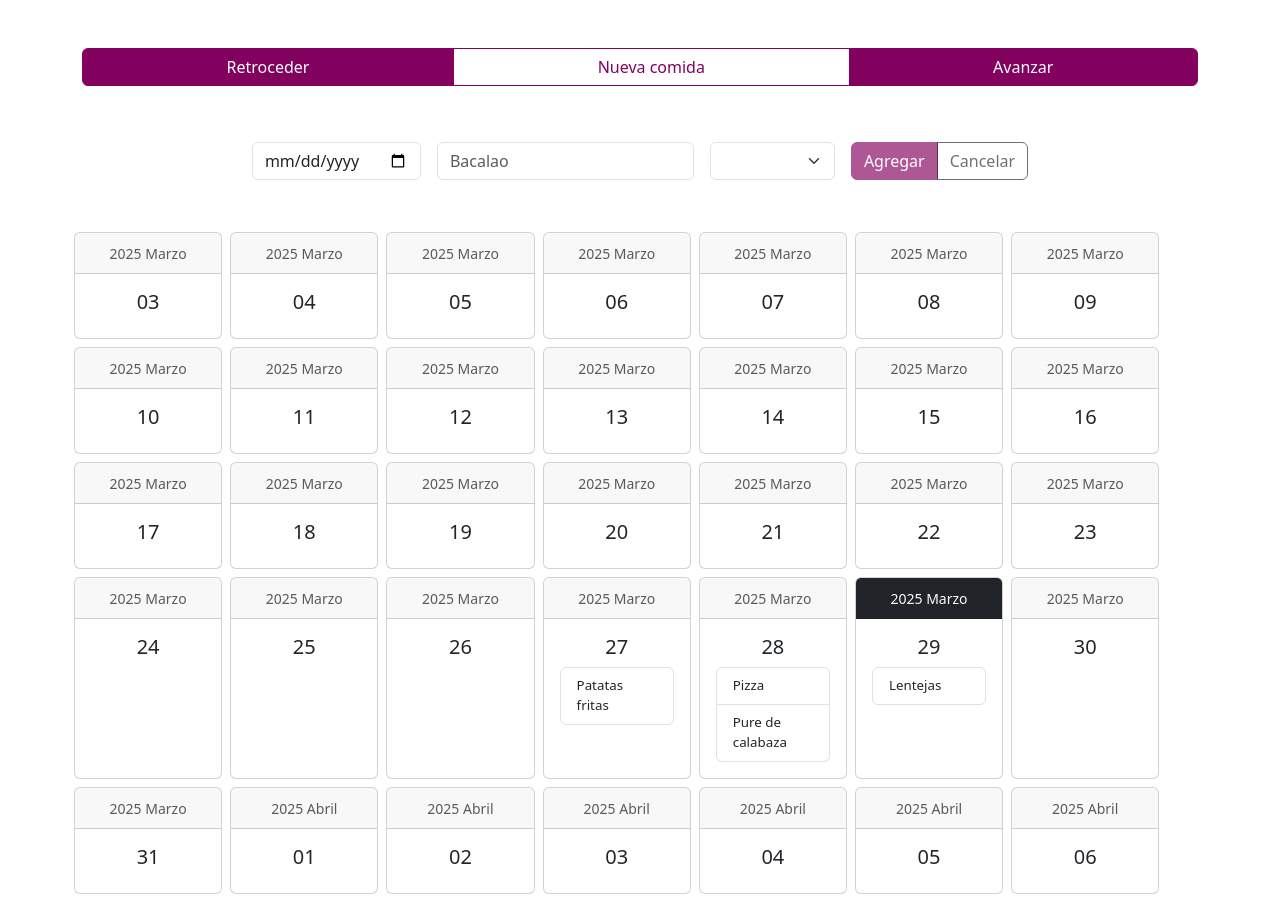
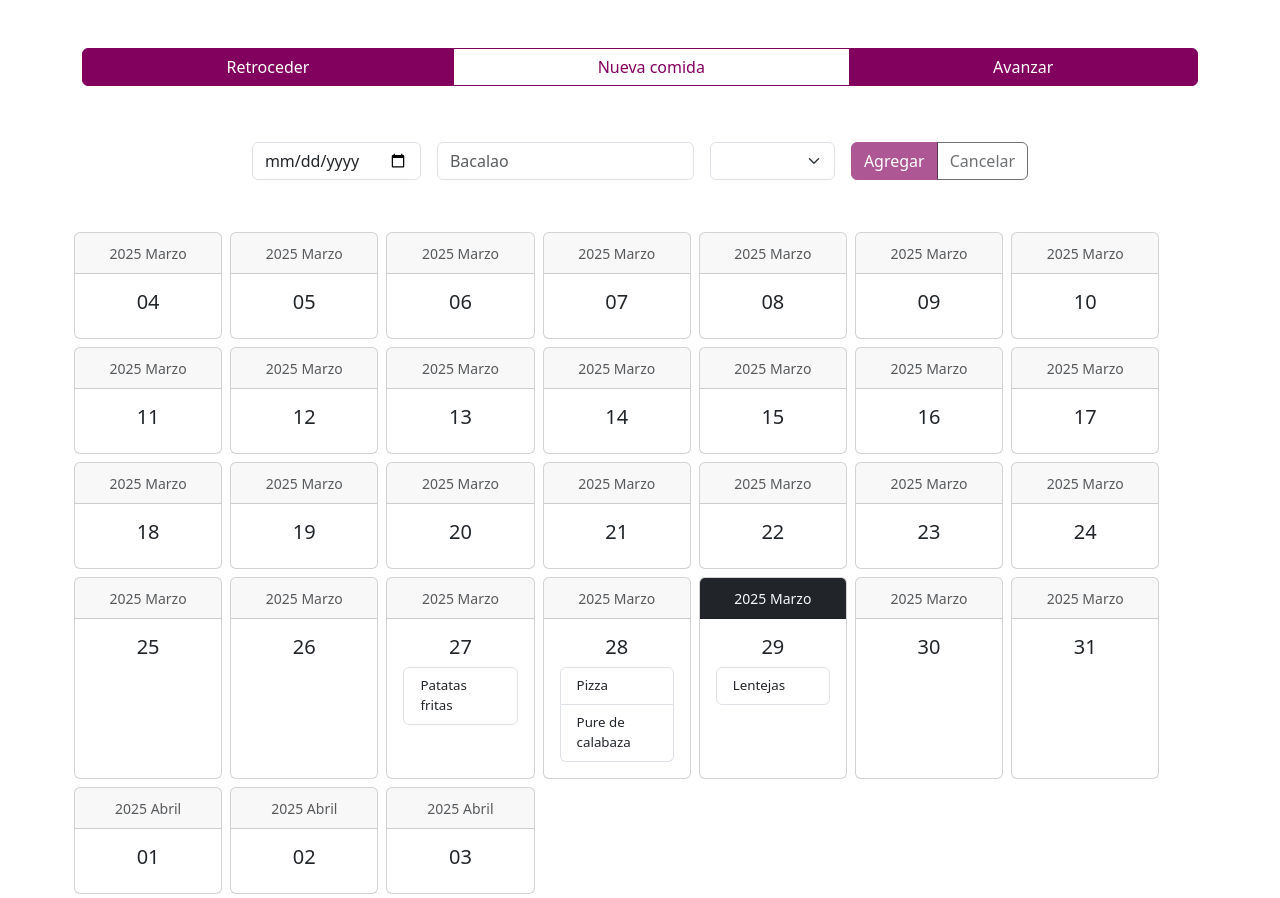
Before and after one commit to JokinU-96/lm-vuejs-menu-mensual-GitHub, a Vue app in the folder Dieta/: page / in a window 1280 px wide. Built offline with nearby package versions, Linux system fonts and the light colour scheme.

Commit message:
Optimizando código

```diff
--- a/Dieta/src/components/Dia.vue
+++ b/Dieta/src/components/Dia.vue
@@ -10,8 +10,8 @@ defineProps({
 })
 
 const hoy = store.formatearFecha(new Date()).toString().replaceAll("-", "");
-console.log('Esta es la fecha de inicio para las card: ' + store.formatearFecha(store.calcularFechaIni(store.fechaPivote)))
-console.log('Esta es la fecha de final para las card: ' + store.formatearFecha(store.calcularFechaFin(store.fechaPivote)))
+//console.log('Esta es la fecha de inicio para las card: ' + store.formatearFecha(store.calcularFechaIni(store.fechaPivote)))
+//console.log('Esta es la fecha de final para las card: ' + store.formatearFecha(store.calcularFechaFin(store.fechaPivote)))
 
 </script>
 
--- a/Dieta/src/components/Navegacion.vue
+++ b/Dieta/src/components/Navegacion.vue
@@ -4,8 +4,12 @@ import {ref} from "vue";
 
 const store = useCalendario()
 
-function pasarHoja(){
-    store.siguienteMes(store.fechaPivote)
+function pasarHoja(adelante){
+    if(adelante){
+        store.siguienteMes(store.fechaPivote)
+    }else{
+        store.anteriorMes(store.fechaPivote)
+    }
 }
 
 </script>
@@ -13,9 +17,9 @@ function pasarHoja(){
 <template>
     <nav class="row justify-content-center pt-5">
         <div class="btn-group" role="group" aria-label="Basic example">
-            <button type="button" class="btn btn-primary">Retroceder</button>
+            <button type="button" class="btn btn-primary" @click="pasarHoja(false)">Retroceder</button>
             <button type="button" class="btn btn-outline-primary">Nueva comida</button>
-            <button type="button" class="btn btn-primary" @click="pasarHoja()">Avanzar</button>
+            <button type="button" class="btn btn-primary" @click="pasarHoja(true)">Avanzar</button>
         </div>
     </nav>
 </template>
--- a/Dieta/src/stores/Calendario.js
+++ b/Dieta/src/stores/Calendario.js
@@ -12,15 +12,15 @@ export const useCalendario = defineStore('Comidas', () => {
     function calcularFechaIni(fecha){
         let fechaInicio = new Date(fecha);
         fechaInicio.setDate(fecha.getDate() - fecha.getDate());
-        fechaInicio.setDate(fechaInicio.getDate() + 3);
-
+        fechaInicio.setDate(fechaInicio.getDate() + fechaInicio.getDay() - 1);
+        //console.log(fechaInicio.getDay().toString())
         //console.log('La fecha de inicio es: ' + formatearFecha(fechaInicio))
         return fechaInicio
     }
 
     function calcularFechaFin(fecha){
 
-        let offset = 3 + 35 - fecha.getDate() - 1 //7 dias x 4 semanas = 35 dias por hoja del calendario
+        let offset = 35 - fecha.getDate() - 1 //7 dias x 4 semanas = 35 dias por hoja del calendario
 
         let fechaFinal = new Date(fecha);
         fechaFinal.setDate(fechaFinal.getDate() + offset)
@@ -48,7 +48,7 @@ export const useCalendario = defineStore('Comidas', () => {
             }
         }
 
-        let offset = 3 + 35 - fecha.getDate()
+        let offset = 35 - fecha.getDate()
 
         for (let i = 1; offset > i; i++) {
             fecha.setDate(fecha.getDate() + 1)
@@ -116,8 +116,14 @@ export const useCalendario = defineStore('Comidas', () => {
         //console.log('La fecha pivote nueva es:' + formatearFecha(fechaSiguiente))
         visualizarCalendario(fechaSiguiente)//pasando una nueva fecha no altero la fecha de pivote.
     }
+    function anteriorMes(fechaPivote){
+        fechaPivote.setDate(fechaPivote.getDate() - 28)//7 * 4 = 28 dias o 4 semanas
+        let fechaSiguiente = new Date(fechaPivote)
+        //console.log('La fecha pivote nueva es:' + formatearFecha(fechaSiguiente))
+        visualizarCalendario(fechaSiguiente)//pasando una nueva fecha no altero la fecha de pivote.
+    }
 
-    return {agregar, visualizarCalendario, formatearFecha, calcularFechaFin, calcularFechaIni, calendario, siguienteMes, fechaPivote};
+    return {agregar, visualizarCalendario, formatearFecha, calcularFechaFin, calcularFechaIni, calendario, siguienteMes, anteriorMes, fechaPivote};
 })
 
 function mesAletras(mes) {
```
